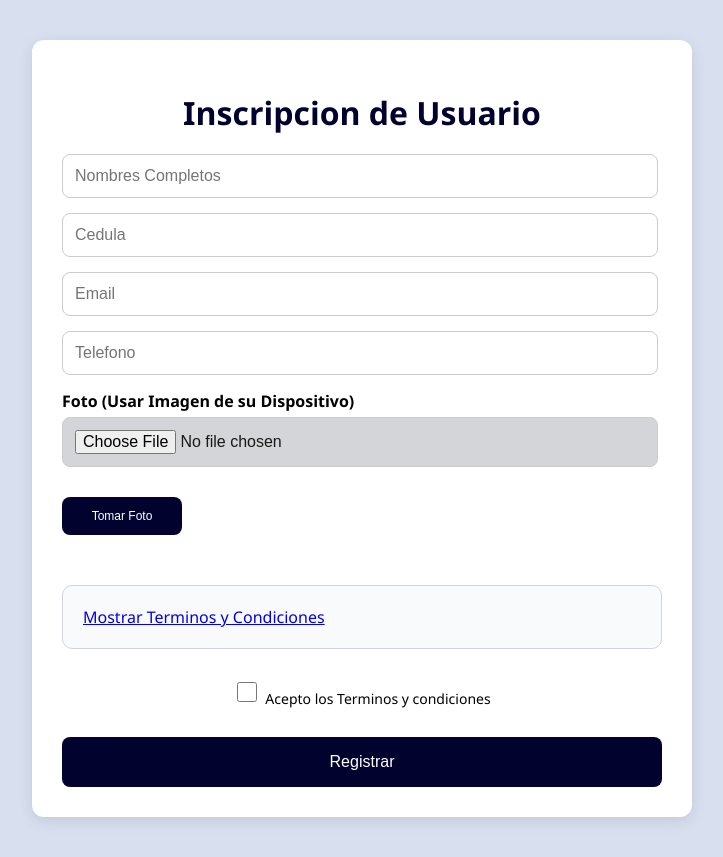
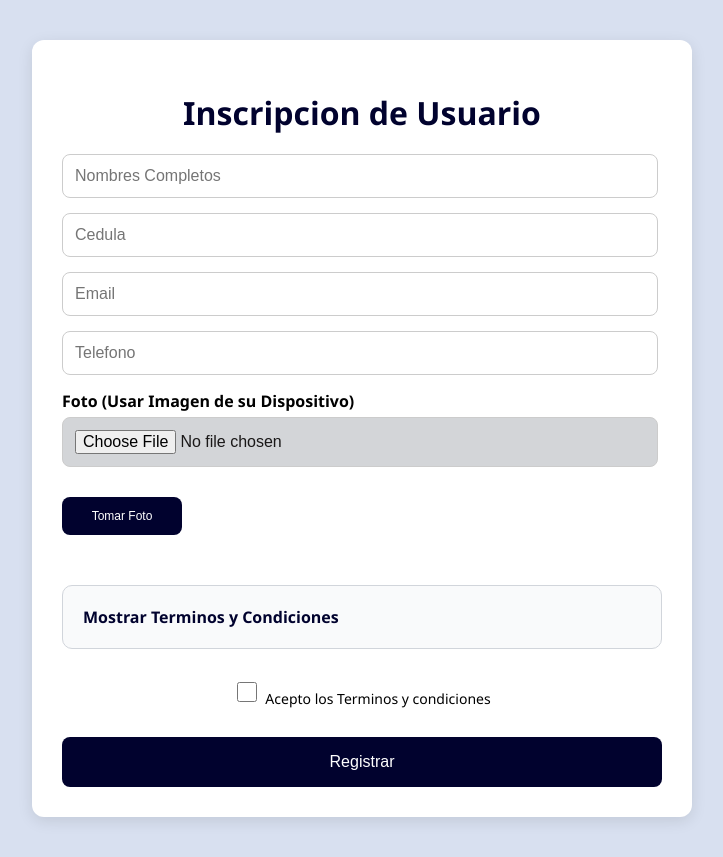
Before and after one commit to lrley/demoInscripcion, a React (Vite) app: page / in a window 1280 px wide. Shown: the whole page, without its empty margins (278-1001 px from the left). Built offline with nearby package versions, Linux system fonts and the light colour scheme.

Commit message:
actualizacion para facial 3

```diff
--- a/src/formularioInscripciones.css
+++ b/src/formularioInscripciones.css
@@ -52,6 +52,7 @@ body {
   border: 1px solid #d1d5db;
   border-radius: 10px;
   background-color: #f9fafb;
+
 }
 
 .terminos-section h2 {
@@ -60,6 +61,18 @@ body {
   margin-bottom: 15px;
   text-align: center;
 
+}
+
+.terminos-section a {
+  text-decoration: none;
+  color: #01022e; /* O el color que prefieras */
+  font-weight: bold;
+  cursor: pointer;
+}
+
+.terminos-section a:hover {
+  text-decoration: underline;
+  color: #374151;
 }
 
 .terminos-text {
@@ -81,6 +94,7 @@ body {
   justify-content: center;  /* centra horizontalmente */
   margin-top: 15px;
   cursor: pointer;
+
 }
 
 .aceptacion-checkbox input {
```
